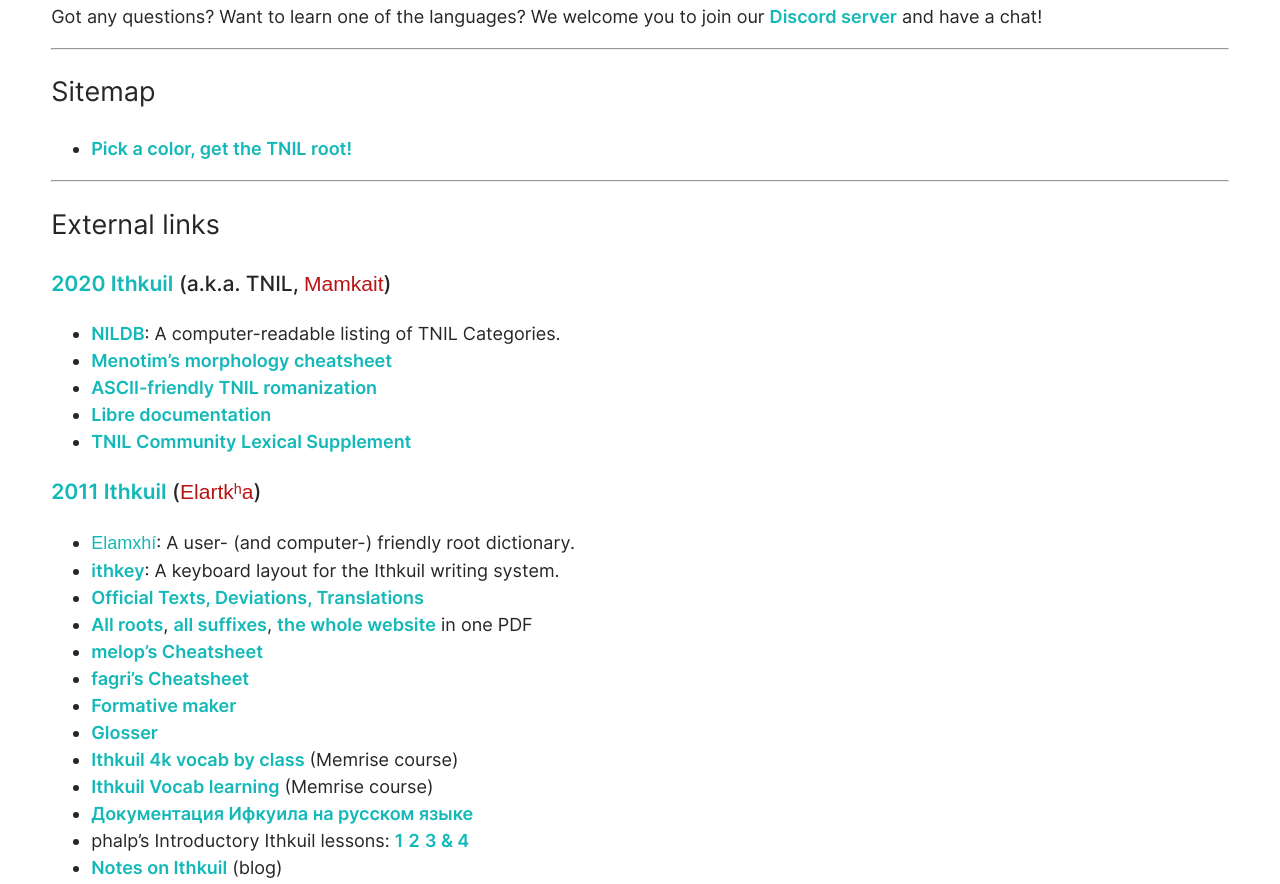
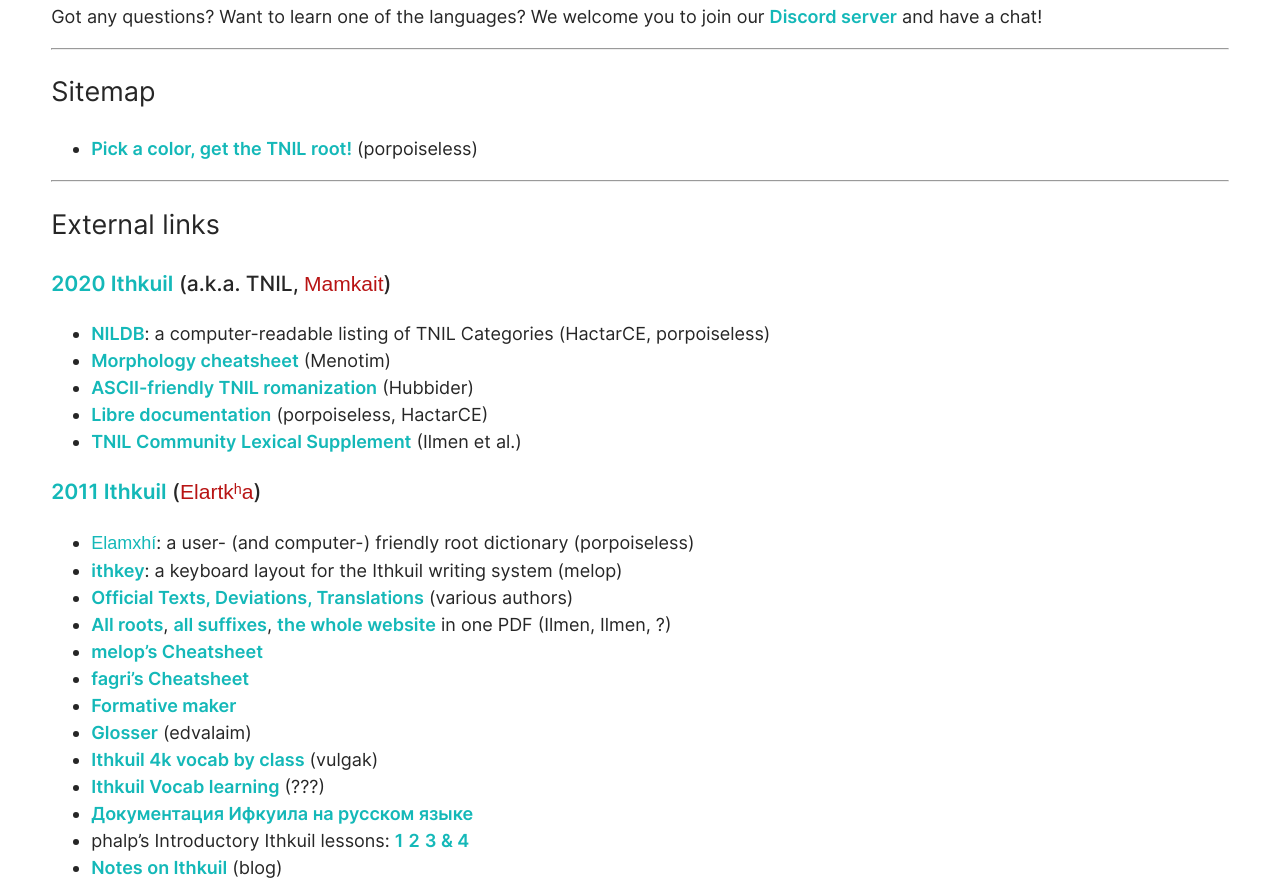
Before and after one commit to uakci/ithkuil.place, a plain HTML site: page src/index.html in a window 1280 px wide. Shown: the part 348-1232 px from the top of the page. Drawn offline with Linux system fonts and the light colour scheme; a web font is replaced by a local one.

Commit message:
added authors’ names (intellectual popper tea)

```diff
--- a/src/index.html
+++ b/src/index.html
@@ -36,7 +36,7 @@
       <hr />
       <h2 id="sitemap">Sitemap</h2>
       <ul>
-        <li><a href="4/colors/">Pick a color, get the TNIL root!</a></li>
+        <li><a href="4/colors/">Pick a color, get the TNIL root!</a> (porpoiseless)</li>
       </ul>
 
       <hr />
@@ -44,25 +44,25 @@
 
       <h3 id="links-4"><a href="https://www.reddit.com/r/Ithkuil/comments/hdles2/most_recent_design_documents/">2020 Ithkuil</a> (a.k.a. TNIL, <span lang="ithkuil">Mamkait</span>)</h3>
       <ul>
-        <li><a href="https://github.com/HactarCE/NILDB">NILDB</a>: A computer-readable listing of TNIL Categories.</li>
-        <li><a href="https://drive.google.com/drive/folders/1gAd7nto6PfKvwKvBHver1fwGe9PO7IfW">Menotim’s morphology cheatsheet</a></li>
-        <li><a href="https://docs.google.com/document/d/1Dlf9xcVqBeHQYrnDpDVgb5WUiNDpyBA36frC5dJCVNM/edit">ASCII-friendly TNIL romanization</a></li>
-        <li><a href="https://tnil.readthedocs.io/en/latest/">Libre documentation</a></li>
-        <li><a href="https://docs.google.com/spreadsheets/d/1_RCOCVkRvZsSd5Vomfr8wDeRF7kUQ-feYOCkrQzXLCw/edit">TNIL Community Lexical Supplement</a></li>
+        <li><a href="https://github.com/Philosophical-Language-Group/NILDB">NILDB</a>: a computer-readable listing of TNIL Categories (HactarCE, porpoiseless)</li>
+        <li><a href="https://drive.google.com/drive/folders/1gAd7nto6PfKvwKvBHver1fwGe9PO7IfW">Morphology cheatsheet</a> (Menotim)</li>
+        <li><a href="https://docs.google.com/document/d/1Dlf9xcVqBeHQYrnDpDVgb5WUiNDpyBA36frC5dJCVNM/edit">ASCII-friendly TNIL romanization</a> (Hubbider)</li>
+        <li><a href="https://tnil.readthedocs.io/en/latest/">Libre documentation</a> (porpoiseless, HactarCE)</li>
+        <li><a href="https://docs.google.com/spreadsheets/d/1_RCOCVkRvZsSd5Vomfr8wDeRF7kUQ-feYOCkrQzXLCw/edit">TNIL Community Lexical Supplement</a> (Ilmen et al.)</li>
       </ul>
 
       <h3 id="links-3"><a href="http://ithkuil.net">2011 Ithkuil</a> (<span lang="ithkuil">Elartkʰa</span>)</h3>
       <ul>
-        <li><a href="https://porpoiseless.github.io/elamxhi/" lang="ithkuil">Elamxhí</a>: A user- (and computer-) friendly root dictionary. </li>
-        <li><a href="https://github.com/melopee/ithkey">ithkey</a>: A keyboard layout for the Ithkuil writing system.</li>
-        <li><a href="https://docs.google.com/spreadsheets/d/1SRlpwOhZCaVB1LtdbhWGTWrKWKSL39C2pjOjF5OTZlA/edit">Official Texts, Deviations, Translations</a></li>
-        <li><a href="https://cdn.discordapp.com/attachments/184758428424601601/729292021382119454/All_Roots.pdf">All roots</a>, <a href="https://cdn.discordapp.com/attachments/184758428424601601/729292026486456360/All_Suffixes.pdf">all suffixes</a>, <a href="https://vk.com/doc-7192938_71447375">the whole website</a> in one PDF</li>
+        <li><a href="https://porpoiseless.github.io/elamxhi/" lang="ithkuil">Elamxhí</a>: a user- (and computer-) friendly root dictionary (porpoiseless)</li>
+        <li><a href="https://github.com/melopee/ithkey">ithkey</a>: a keyboard layout for the Ithkuil writing system (melop)</li>
+        <li><a href="https://docs.google.com/spreadsheets/d/1SRlpwOhZCaVB1LtdbhWGTWrKWKSL39C2pjOjF5OTZlA/edit">Official Texts, Deviations, Translations</a> (various authors)</li>
+        <li><a href="https://cdn.discordapp.com/attachments/184758428424601601/729292021382119454/All_Roots.pdf">All roots</a>, <a href="https://cdn.discordapp.com/attachments/184758428424601601/729292026486456360/All_Suffixes.pdf">all suffixes</a>, <a href="https://vk.com/doc-7192938_71447375">the whole website</a> in one PDF (Ilmen, Ilmen, ?)</li>
         <li><a href="https://cdn.discordapp.com/attachments/198559368772452352/479738219374706749/compith_2kwc.pdf">melop’s Cheatsheet</a></li>
         <li><a href="https://cdn.discordapp.com/attachments/198559368772452352/561017368470618145/two-page.pdf">fagri’s Cheatsheet</a></li>
         <li><a href="http://www.laethiel.fr/ithkuil/composer.php">Formative maker</a></li>
-        <li><a href="https://ithkuil.ebvalaim.pl/">Glosser</a></li>
-        <li><a href="https://www.memrise.com/course/2022297/ithkuil-4k-vocab-by-class/">Ithkuil 4k vocab by class</a> (Memrise course)</li>
-        <li><a href="https://www.memrise.com/course/878185/ithkuil-vocab-learning/">Ithkuil Vocab learning</a> (Memrise course)</li>
+        <li><a href="https://ithkuil.ebvalaim.pl/">Glosser</a> (edvalaim)</li>
+        <li><a href="https://www.memrise.com/course/2022297/ithkuil-4k-vocab-by-class/">Ithkuil 4k vocab by class</a> (vulgak)</li>
+        <li><a href="https://www.memrise.com/course/878185/ithkuil-vocab-learning/">Ithkuil Vocab learning</a> (???)</li>
         <li><a href="https://ithkuil-rus.github.io/">Документация Ифкуила на русском языке</a></li>
         <li>phalp’s Introductory Ithkuil lessons:
           <a href="https://www.reddit.com/r/Ithkuil/comments/1s1nrh/ithkuil_lesson_1_simple_nouns/">1</a>
```
